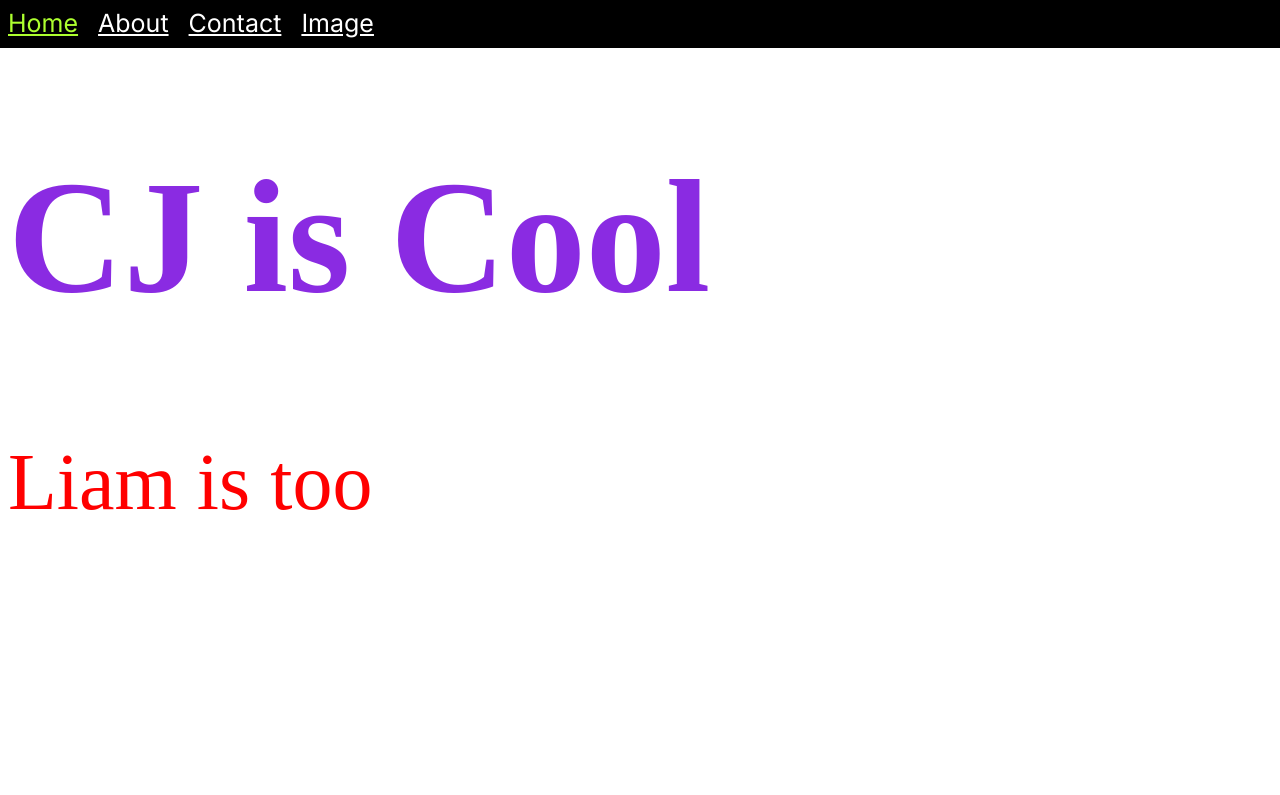
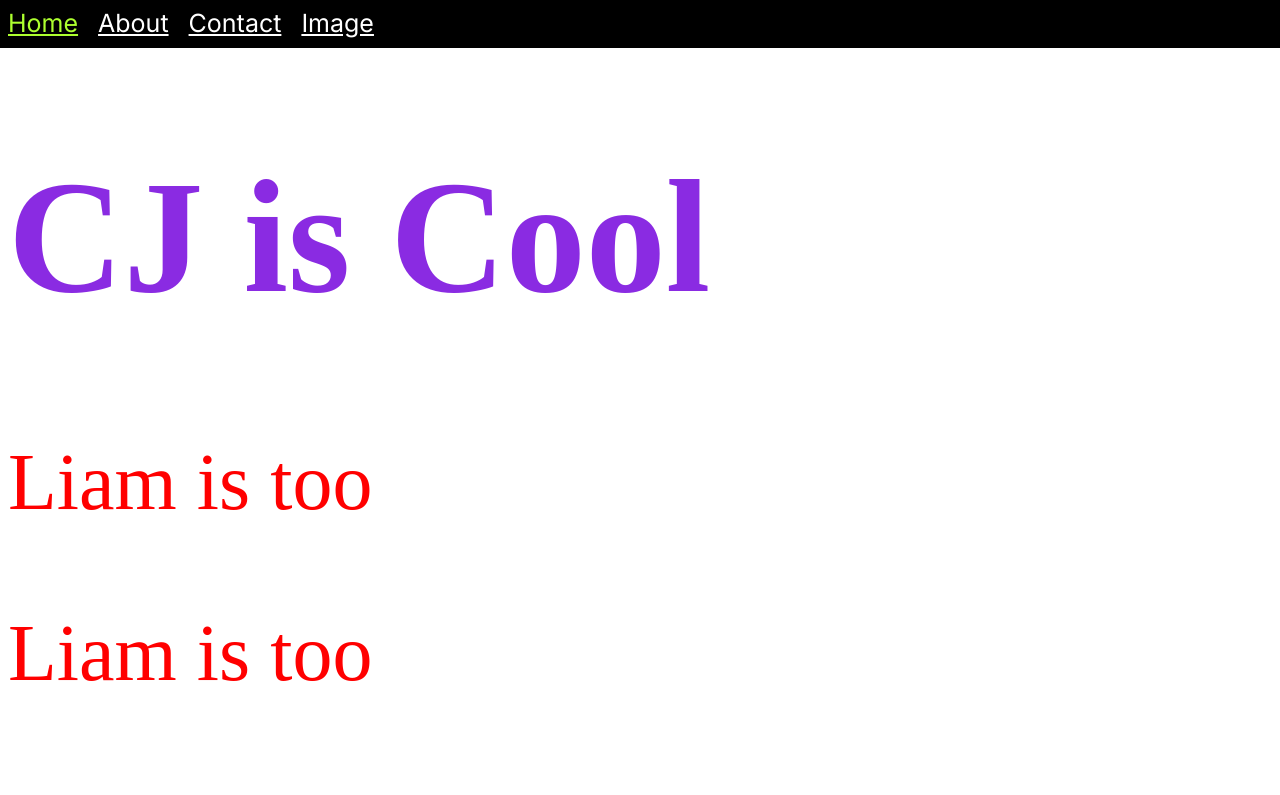
Before and after one commit to spacey-sooty/website-comp, a Next.js app: page / in a window 1280 px wide. Shown: the top 795 px of the page. Built offline with nearby package versions, Linux system fonts and the light colour scheme.

Commit message:
updated styles and pages optimised some memory and trying to make navbar fixed on scroll

```diff
--- a/src/app/layout.tsx
+++ b/src/app/layout.tsx
@@ -1,11 +1,12 @@
 import '@/styles/globals.css'
 import { Inter } from 'next/font/google'
+import '@/styles/page.module.css'
 
 const inter = Inter({ subsets: ['latin'] })
 
 export const metadata = {
-  title: 'Create Next App',
-  description: 'Generated by create next app',
+  title: 'Web.Comp Website',
+  description: 'Made by Isaac Turner and Eric Xie',
 }
 
 export default function RootLayout({
@@ -15,6 +16,9 @@ export default function RootLayout({
 }) {
   return (
     <html lang="en">
+      <head >
+        <script type="text/javascript"> window.scrollTo(0, 0); </script>
+      </head>
       <body className={inter.className}>{children}</body>
     </html>
   )
--- a/src/app/page.tsx
+++ b/src/app/page.tsx
@@ -1,15 +1,7 @@
 "use client";
-import React from "react";
-import { BrowserRouter, Routes, Route, NavLink } from "react-router-dom";
-import styles from '@/styles/page.module.css'
-import about from '@/pages/about';
-import home from '@/pages/home';
-import contact from '@/pages/contact'
 import NavBar from '@/components/navbar'
+import '@/styles/page.module.css'
 
-var _home = home;
-var _about = about;
-var _contact = contact;
 
 export default function Home() {
   return (
--- a/src/components/navbar.tsx
+++ b/src/components/navbar.tsx
@@ -1,11 +1,11 @@
 "use client";
 import React from "react";
 import { BrowserRouter, Routes, Route, NavLink } from "react-router-dom";
-import styles from '@/styles/page.module.css'
 import about from '@/pages/about';
 import home from '@/pages/home';
 import contact from '@/pages/contact'
 import image from '@/pages/image'
+import '@/styles/page.module.css'
 
 var _home = home;
 var _about = about;
@@ -14,14 +14,15 @@ var _image = image;
 
 function NavBar() {
   return (
-    <>
+		<div>
+			<>
 			<BrowserRouter>
 				<div style={{
 					display: "flex",
 					background: 'black',
 					margin: '-10px',
 					padding: '-10px',
-					fontSize: '25px'
+					fontSize: '25px',
 				}}>
 					<div style={{ margin: '10px' }}>
 						<NavLink to="/" style={({ isActive }) => ({
@@ -56,6 +57,8 @@ function NavBar() {
 				</Routes>
 			</BrowserRouter>
 		</>
+		</div>
+
   )
 }
 
--- a/src/pages/about.tsx
+++ b/src/pages/about.tsx
@@ -1,3 +1,4 @@
+import '@/styles/globals.css'
 import React from "react";
 
 const about = () => (
--- a/src/pages/contact.tsx
+++ b/src/pages/contact.tsx
@@ -1,4 +1,5 @@
 import React from "react";
+import '@/styles/globals.css'
 
 const contact = () => (
   <div>
--- a/src/pages/home.tsx
+++ b/src/pages/home.tsx
@@ -1,11 +1,115 @@
 import React from "react";
-import { NavLink } from "react-router-dom";
+import '@/styles/globals.css'
 
 
 const home = () => (
   <div>
     <h1 id="font1"> CJ is Cool </h1>
     <p id="font2"> Liam is too </p>
+    <p id="font2"> Liam is too </p>
+    <p id="font2"> Liam is too </p>
+    <p id="font2"> Liam is too </p>
+    <p id="font2"> Liam is too </p>
+    <p id="font2"> Liam is too </p>
+    <p id="font2"> Liam is too </p>
+    <p id="font2"> Liam is too </p>
+    <p id="font2"> Liam is too </p>
+    <p id="font2"> Liam is too </p>
+    <p id="font2"> Liam is too </p>
+    <p id="font2"> Liam is too </p>
+    <p id="font2"> Liam is too </p>
+    <p id="font2"> Liam is too </p>
+    <p id="font2"> Liam is too </p>
+    <p id="font2"> Liam is too </p>
+    <p id="font2"> Liam is too </p>
+    <p id="font2"> Liam is too </p>
+    <p id="font2"> Liam is too </p>
+    <p id="font2"> Liam is too </p>
+    <p id="font2"> Liam is too </p>
+    <p id="font2"> Liam is too </p>
+    <p id="font2"> Liam is too </p>
+    <p id="font2"> Liam is too </p>
+    <p id="font2"> Liam is too </p>
+    <p id="font2"> Liam is too </p>
+    <p id="font2"> Liam is too </p>
+    <p id="font2"> Liam is too </p>
+    <p id="font2"> Liam is too </p>
+    <p id="font2"> Liam is too </p>
+    <p id="font2"> Liam is too </p>
+    <p id="font2"> Liam is too </p>
+    <p id="font2"> Liam is too </p>
+    <p id="font2"> Liam is too </p>
+    <p id="font2"> Liam is too </p>
+    <p id="font2"> Liam is too </p>
+    <p id="font2"> Liam is too </p>
+    <p id="font2"> Liam is too </p>
+    <p id="font2"> Liam is too </p>
+    <p id="font2"> Liam is too </p>
+    <p id="font2"> Liam is too </p>
+    <p id="font2"> Liam is too </p>
+    <p id="font2"> Liam is too </p>
+    <p id="font2"> Liam is too </p>
+    <p id="font2"> Liam is too </p>
+    <p id="font2"> Liam is too </p>
+    <p id="font2"> Liam is too </p>
+    <p id="font2"> Liam is too </p>
+    <p id="font2"> Liam is too </p>
+    <p id="font2"> Liam is too </p>
+    <p id="font2"> Liam is too </p>
+    <p id="font2"> Liam is too </p>
+    <p id="font2"> Liam is too </p>
+    <p id="font2"> Liam is too </p>
+    <p id="font2"> Liam is too </p>
+    <p id="font2"> Liam is too </p>
+    <p id="font2"> Liam is too </p>
+    <p id="font2"> Liam is too </p>
+    <p id="font2"> Liam is too </p>
+    <p id="font2"> Liam is too </p>
+    <p id="font2"> Liam is too </p>
+    <p id="font2"> Liam is too </p>
+    <p id="font2"> Liam is too </p>
+    <p id="font2"> Liam is too </p>
+    <p id="font2"> Liam is too </p>
+    <p id="font2"> Liam is too </p>
+    <p id="font2"> Liam is too </p>
+    <p id="font2"> Liam is too </p>
+    <p id="font2"> Liam is too </p>
+    <p id="font2"> Liam is too </p>
+    <p id="font2"> Liam is too </p>
+    <p id="font2"> Liam is too </p>
+    <p id="font2"> Liam is too </p>
+    <p id="font2"> Liam is too </p>
+    <p id="font2"> Liam is too </p>
+    <p id="font2"> Liam is too </p>
+    <p id="font2"> Liam is too </p>
+    <p id="font2"> Liam is too </p>
+    <p id="font2"> Liam is too </p>
+    <p id="font2"> Liam is too </p>
+    <p id="font2"> Liam is too </p>
+    <p id="font2"> Liam is too </p>
+    <p id="font2"> Liam is too </p>
+    <p id="font2"> Liam is too </p>
+    <p id="font2"> Liam is too </p>
+    <p id="font2"> Liam is too </p>
+    <p id="font2"> Liam is too </p>
+    <p id="font2"> Liam is too </p>
+    <p id="font2"> Liam is too </p>
+    <p id="font2"> Liam is too </p>
+    <p id="font2"> Liam is too </p>
+    <p id="font2"> Liam is too </p>
+    <p id="font2"> Liam is too </p>
+    <p id="font2"> Liam is too </p>
+    <p id="font2"> Liam is too </p>
+    <p id="font2"> Liam is too </p>
+    <p id="font2"> Liam is too </p>
+    <p id="font2"> Liam is too </p>
+    <p id="font2"> Liam is too </p>
+    <p id="font2"> Liam is too </p>
+    <p id="font2"> Liam is too </p>
+    <p id="font2"> Liam is too </p>
+    <p id="font2"> Liam is too </p>
+    <p id="font2"> Liam is too </p>
+
   </div>
 )
 
--- a/src/pages/image.tsx
+++ b/src/pages/image.tsx
@@ -1,7 +1,7 @@
 import React from "react";
-import { NavLink } from "react-router-dom";
-import img from "./images/download.jpg"
 import Image from "next/image"
+import '@/styles/globals.css'
+
 
 const image = () => (
   <div>
--- a/src/styles/globals.css
+++ b/src/styles/globals.css
@@ -25,8 +25,3 @@
   font-family: 'Trebuchet MS';
   margin: 0.8;
 }
-
-.down {
-  display:flex;
-  margin-top: 100px;
-}
--- a/src/styles/page.module.css
+++ b/src/styles/page.module.css
@@ -0,0 +1,7 @@
+.fixed {
+  position: fixed;
+  bottom: 0;
+  right: 0;
+  width: 300px;
+  border: 3px solid #73AD21;
+}
```
Also changed, not shown: 1 other file (tests, documents, lock files or other folders).
